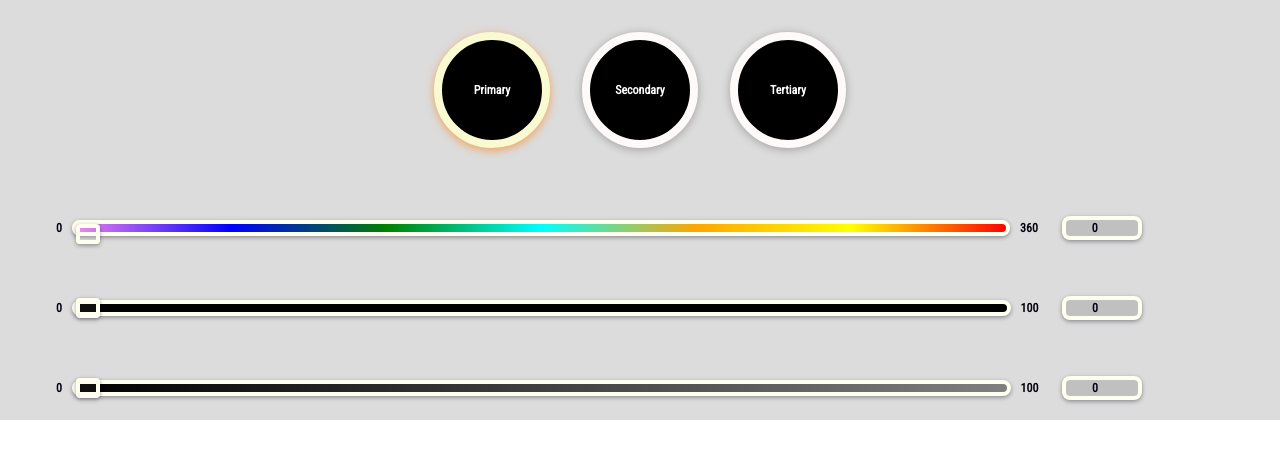
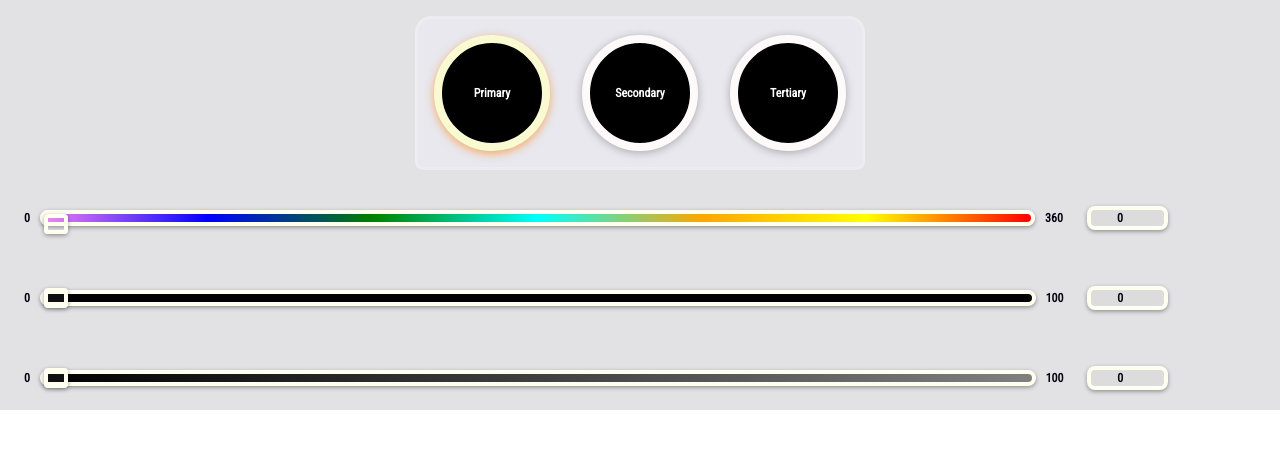
Before and after one commit to heartyhardy/catchy-colors, a React (Create React App) app: page / in a window 1280 px wide. Shown: the top 458 px of the page. Built offline with nearby package versions, Linux system fonts and the light colour scheme.

Commit message:
Tweaking CSS

```diff
--- a/src/App.css
+++ b/src/App.css
@@ -1,5 +1,5 @@
 .App {
-    background-color: gainsboro;
+    background-color: #e2e2e5;
     padding: 0;
     margin: 0;
     width: 100%;
--- a/src/components/color-picker/brightness-picker/brightness-picker.css
+++ b/src/components/color-picker/brightness-picker/brightness-picker.css
@@ -23,7 +23,7 @@
     font-weight: bold;
     text-align: center;
     color: #02000f;
-    background-color: silver;
+    background-color: gainsboro;
     outline: none;
     border-radius: .5rem;
     border: .25rem solid ivory;
--- a/src/components/color-picker/color-picker.css
+++ b/src/components/color-picker/color-picker.css
@@ -6,7 +6,7 @@
     padding: 0;
     margin: 0;
     max-width: 100%;
-    width: 95%;
+    width: 100%;
     height: 95%;
     justify-self: center;
     align-self: center;
--- a/src/components/color-picker/hue-picker/hue-picker.css
+++ b/src/components/color-picker/hue-picker/hue-picker.css
@@ -23,7 +23,7 @@
     font-weight: bold;
     text-align: center;
     color: #02000f;
-    background-color: silver;
+    background-color: gainsboro;
     outline: none;
     border-radius: .5rem;
     border: .25rem solid ivory;
--- a/src/components/color-picker/saturation-picker/saturation-picker.css
+++ b/src/components/color-picker/saturation-picker/saturation-picker.css
@@ -23,7 +23,7 @@
     font-weight: bold;
     text-align: center;
     color: #02000f;
-    background-color: silver;
+    background-color: gainsboro;
     outline: none;
     border-radius: .5rem;
     border: .25rem solid ivory;
--- a/src/components/color-slots/color-slots.css
+++ b/src/components/color-slots/color-slots.css
@@ -3,5 +3,11 @@
     flex-direction: row;
     justify-content: center;
     align-items: center;
-    padding: 1rem;
+    padding: 0;
+    margin: 0;
+    margin-top: 1rem;
+    justify-self: center;
+    border: .2rem solid #ececf1;
+    border-radius: 1rem 1rem .5rem .5rem;
+    background-color: #e8e8ee;
 }
```
